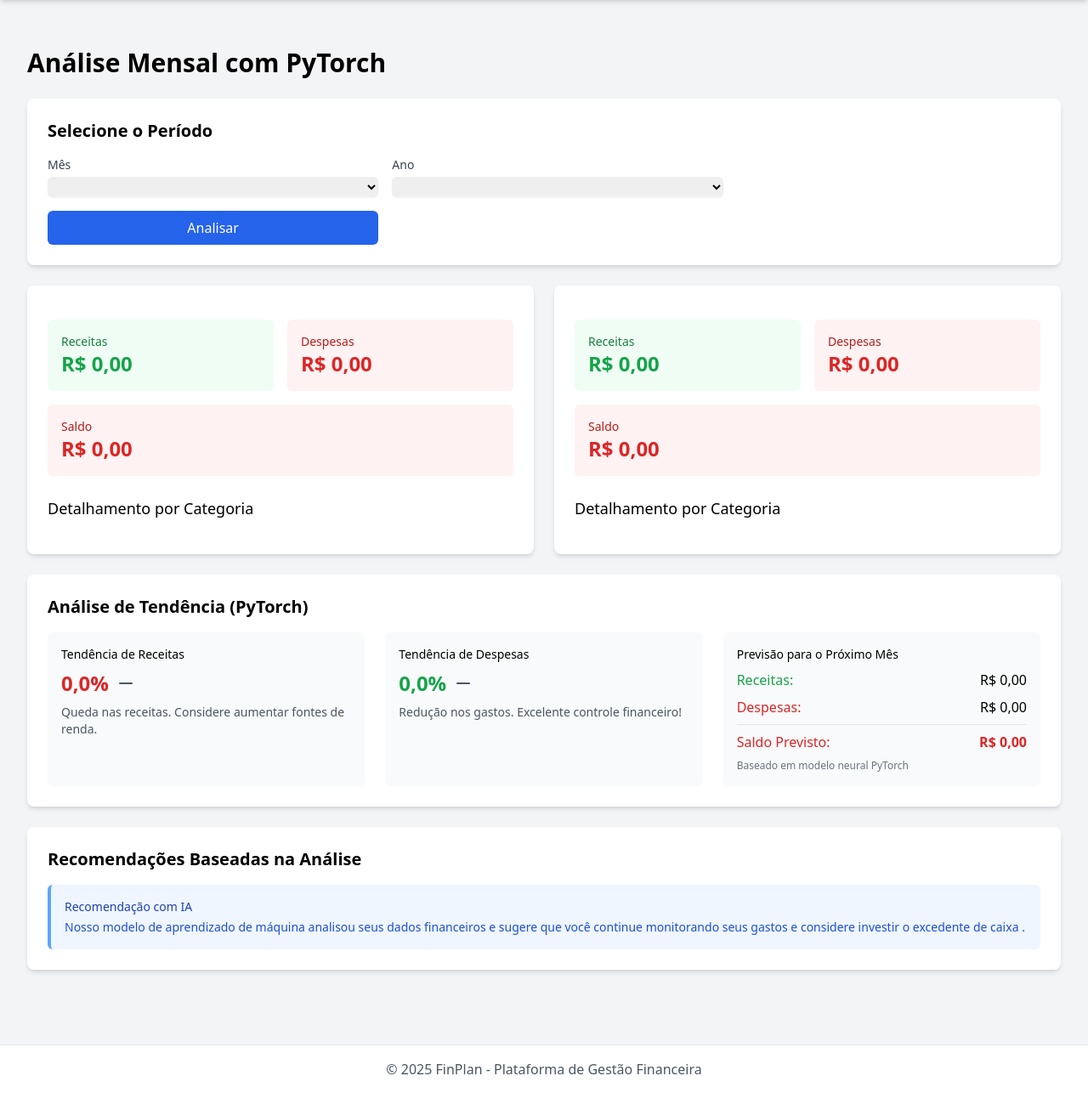
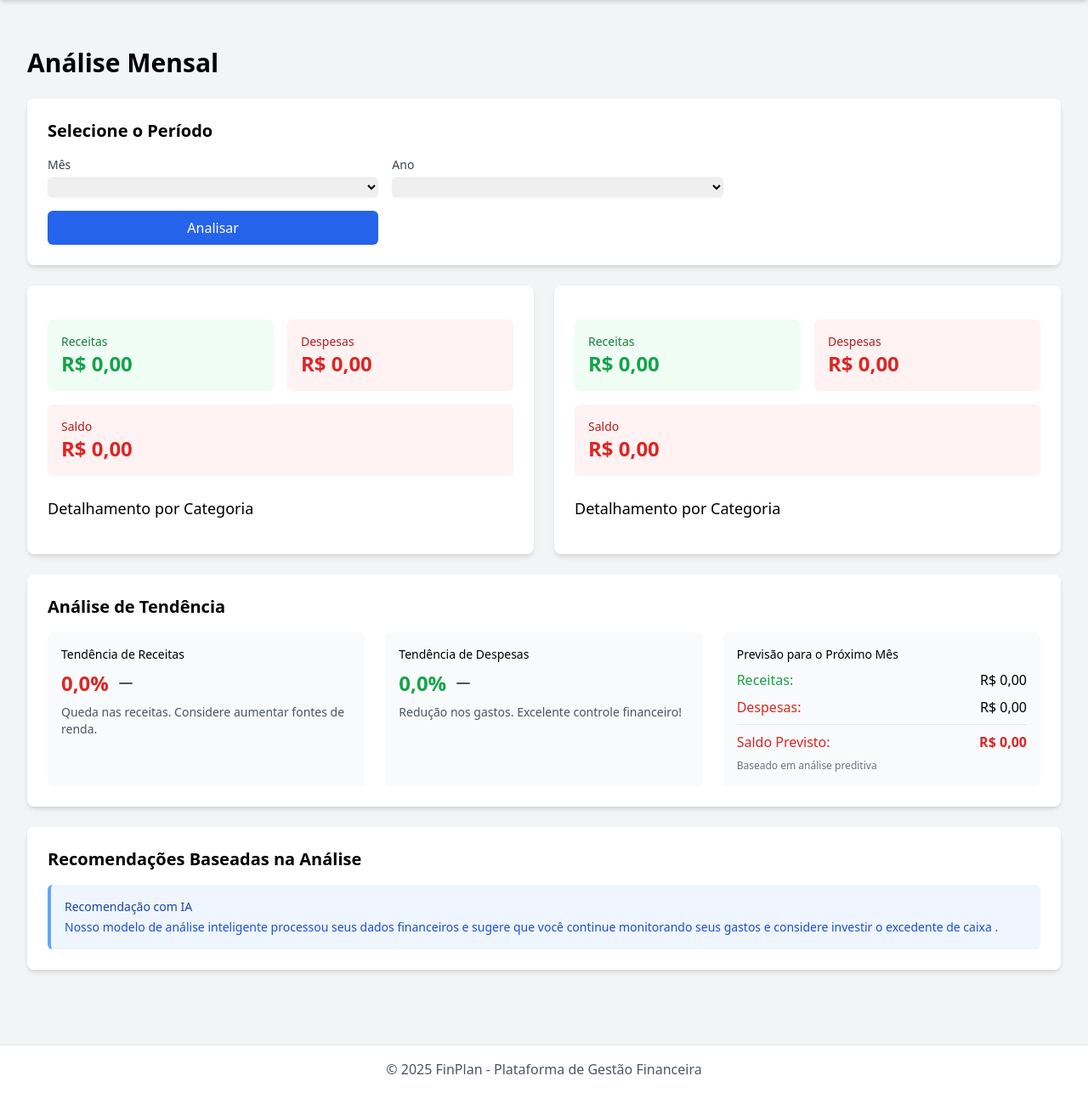
Before and after one commit to Gabriel-Ctrll/ProjetoFinPlan, a Flask app: template app/templates/monthly_analysis.html in a window 1280 px wide. Shown: the part 60-1346 px from the top of the page at 85% size. Run offline with Flask 3, Linux system fonts and the light colour scheme; the template is opened without the code that fills it, so the values that code supplies are empty; some libraries are stand-ins or nearby versions.

Commit message:
Remover menções ao PyTorch da interface de Análise Mensal

```diff
--- a/app/templates/monthly_analysis.html
+++ b/app/templates/monthly_analysis.html
@@ -4,7 +4,7 @@
 
 {% block content %}
 <div class="container mx-auto px-4 py-8">
-    <h1 class="text-3xl font-bold mb-6">Análise Mensal com PyTorch</h1>
+    <h1 class="text-3xl font-bold mb-6">Análise Mensal</h1>
 
     <!-- Seletor de Mês e Ano -->
     <div class="bg-white rounded-lg shadow-md p-6 mb-6">
@@ -112,7 +112,7 @@
 
     <!-- Análise de Tendência -->
     <div class="bg-white rounded-lg shadow-md p-6 mb-6">
-        <h2 class="text-xl font-semibold mb-4">Análise de Tendência (PyTorch)</h2>
+        <h2 class="text-xl font-semibold mb-4">Análise de Tendência</h2>
 
         <div class="grid grid-cols-1 md:grid-cols-3 gap-6">
             <!-- Tendência de Receitas -->
@@ -206,7 +206,7 @@
                         </span>
                     </div>
                 </div>
-                <p class="text-xs text-gray-500 mt-2">Baseado em modelo neural PyTorch</p>
+                <p class="text-xs text-gray-500 mt-2">Baseado em análise preditiva</p>
             </div>
         </div>
     </div>
@@ -260,7 +260,7 @@
             <div class="bg-blue-50 p-4 rounded-md border-l-4 border-blue-400">
                 <h3 class="text-sm font-medium text-blue-800">Recomendação com IA</h3>
                 <p class="text-sm text-blue-700 mt-1">
-                    Nosso modelo de aprendizado de máquina analisou seus dados financeiros
+                    Nosso modelo de análise inteligente processou seus dados financeiros
                     e sugere que você {% if analysis_data.trend_analysis.next_month_prediction.balance < 0 %}
                     reduza suas despesas em pelo menos R$ {{ "%.2f"|format(abs(analysis_data.trend_analysis.next_month_prediction.balance))|replace('.', ',') }}
                     {% elif analysis_data.trend_analysis.expense_trend_percentage > 5 %}
```
